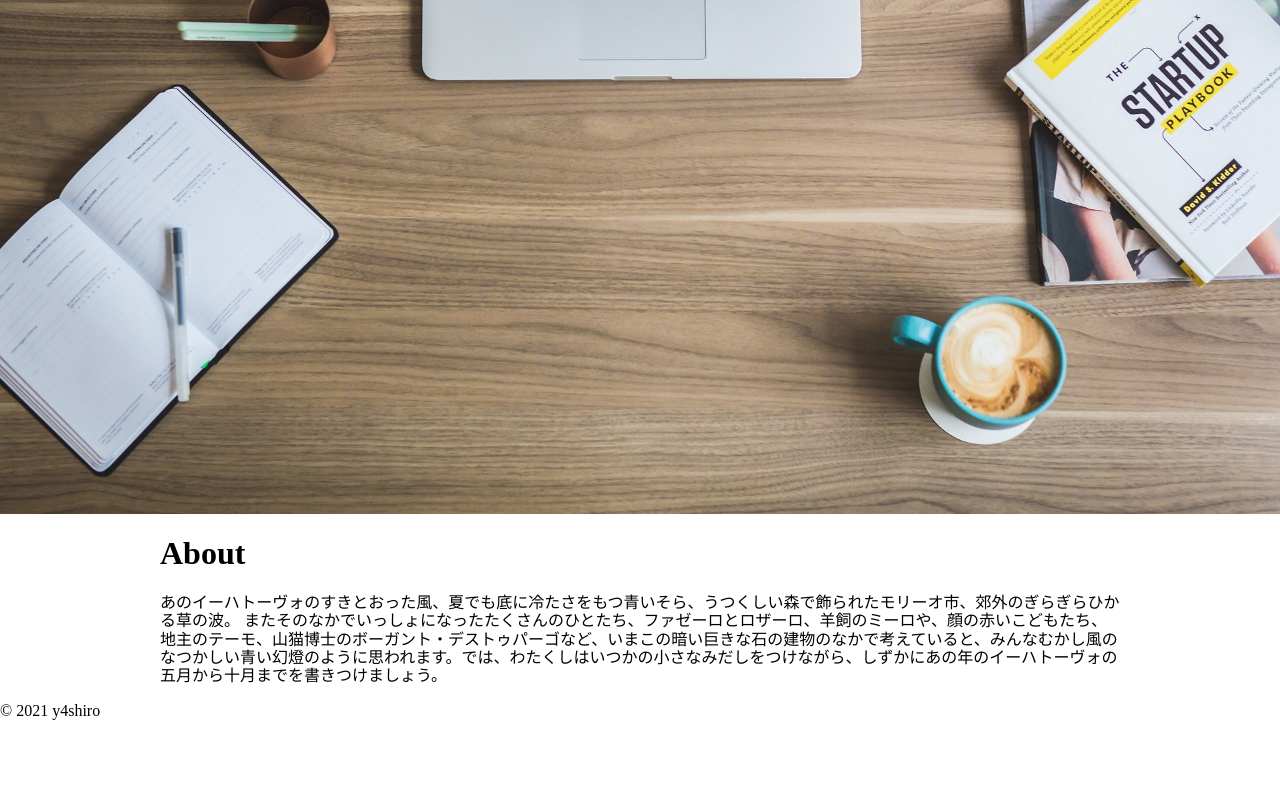
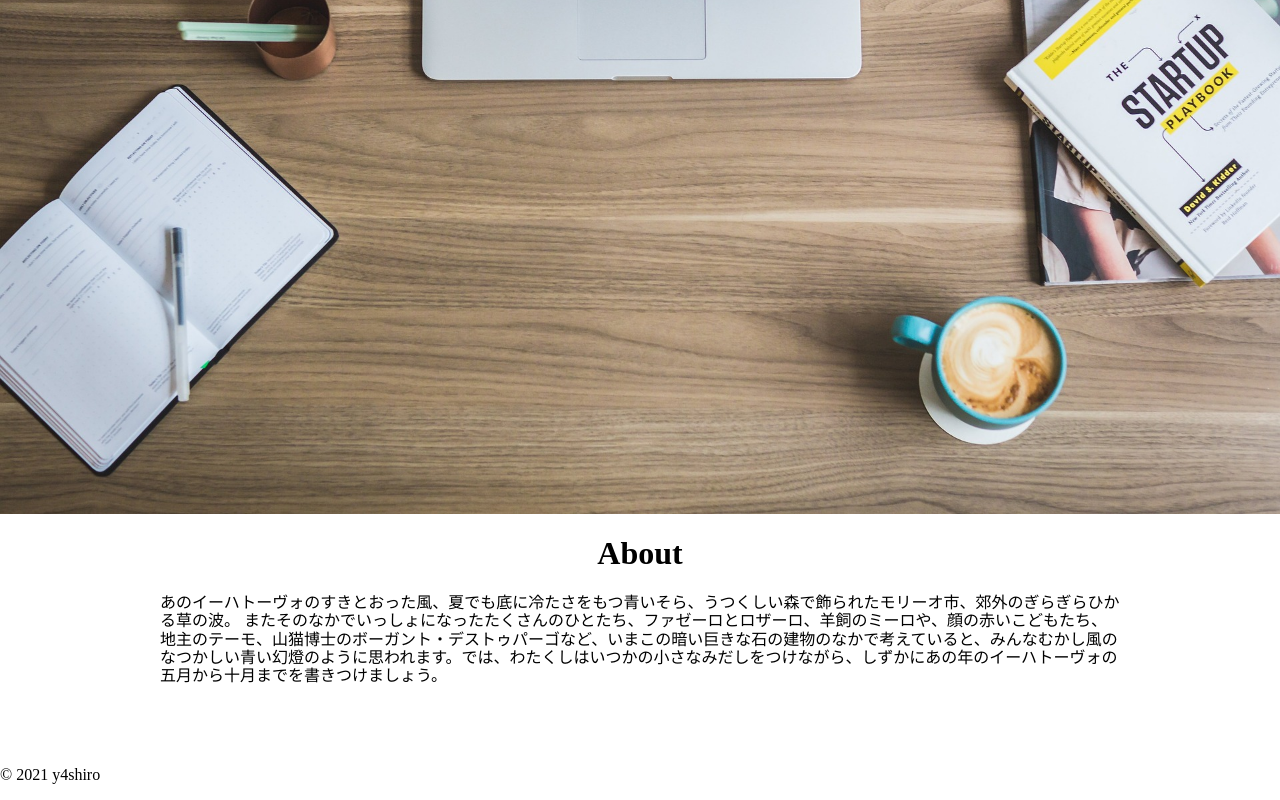
Before and after one commit to y4shiro/gatsby-ts-sandbox, a Gatsby site: page / in a window 1280 px wide. Shown: the part 437-1237 px from the top of the page. Before the commit the page ends 1173 px from the top, so only its background shows below. Built offline with nearby package versions, Linux system fonts and the light colour scheme; Gatsby itself is replaced by a stand-in of ours.

Commit message:
about のコーディング

```diff
--- a/src/pages/index.module.css
+++ b/src/pages/index.module.css
@@ -22,13 +22,21 @@
 }
 
 /* MainVisual */
+.mainVisualLayout {
+  margin-bottom: 80px;
+}
 .mainVisual {
   width: 100%;
 }
 
 /* Content */
-.content {
+.contentLayout {
   max-width: 960px;
   width: 80vw;
-  margin: 0 auto;
+  margin: 0 auto 80px;
 }
+
+/* About */
+.aboutTitle {
+  text-align: center;
+}
--- a/src/pages/index.module.css.d.ts
+++ b/src/pages/index.module.css.d.ts
@@ -2,5 +2,7 @@
 export const header: string;
 export const headerMenu: string;
 export const headerMenuItem: string;
+export const mainVisualLayout: string;
 export const mainVisual: string;
-export const content: string;
+export const contentLayout: string;
+export const aboutTitle: string;
--- a/src/pages/index.tsx
+++ b/src/pages/index.tsx
@@ -38,15 +38,13 @@ const IndexPage = () => {
           />
         </section>
 
-        <div className={styles.content}>
-          <section>
-            <h1>About</h1>
-            <p>
-              　あのイーハトーヴォのすきとおった風、夏でも底に冷たさをもつ青いそら、うつくしい森で飾られたモリーオ市、郊外のぎらぎらひかる草の波。
-              　またそのなかでいっしょになったたくさんのひとたち、ファゼーロとロザーロ、羊飼のミーロや、顔の赤いこどもたち、地主のテーモ、山猫博士のボーガント・デストゥパーゴなど、いまこの暗い巨きな石の建物のなかで考えていると、みんなむかし風のなつかしい青い幻燈のように思われます。では、わたくしはいつかの小さなみだしをつけながら、しずかにあの年のイーハトーヴォの五月から十月までを書きつけましょう。
-            </p>
-          </section>
-        </div>
+        <section className={styles.contentLayout}>
+          <h1 className={styles.aboutTitle}>About</h1>
+          <p>
+            　あのイーハトーヴォのすきとおった風、夏でも底に冷たさをもつ青いそら、うつくしい森で飾られたモリーオ市、郊外のぎらぎらひかる草の波。
+            　またそのなかでいっしょになったたくさんのひとたち、ファゼーロとロザーロ、羊飼のミーロや、顔の赤いこどもたち、地主のテーモ、山猫博士のボーガント・デストゥパーゴなど、いまこの暗い巨きな石の建物のなかで考えていると、みんなむかし風のなつかしい青い幻燈のように思われます。では、わたくしはいつかの小さなみだしをつけながら、しずかにあの年のイーハトーヴォの五月から十月までを書きつけましょう。
+          </p>
+        </section>
       </main>
       <footer>
         <p>&copy; 2021 y4shiro</p>
```
